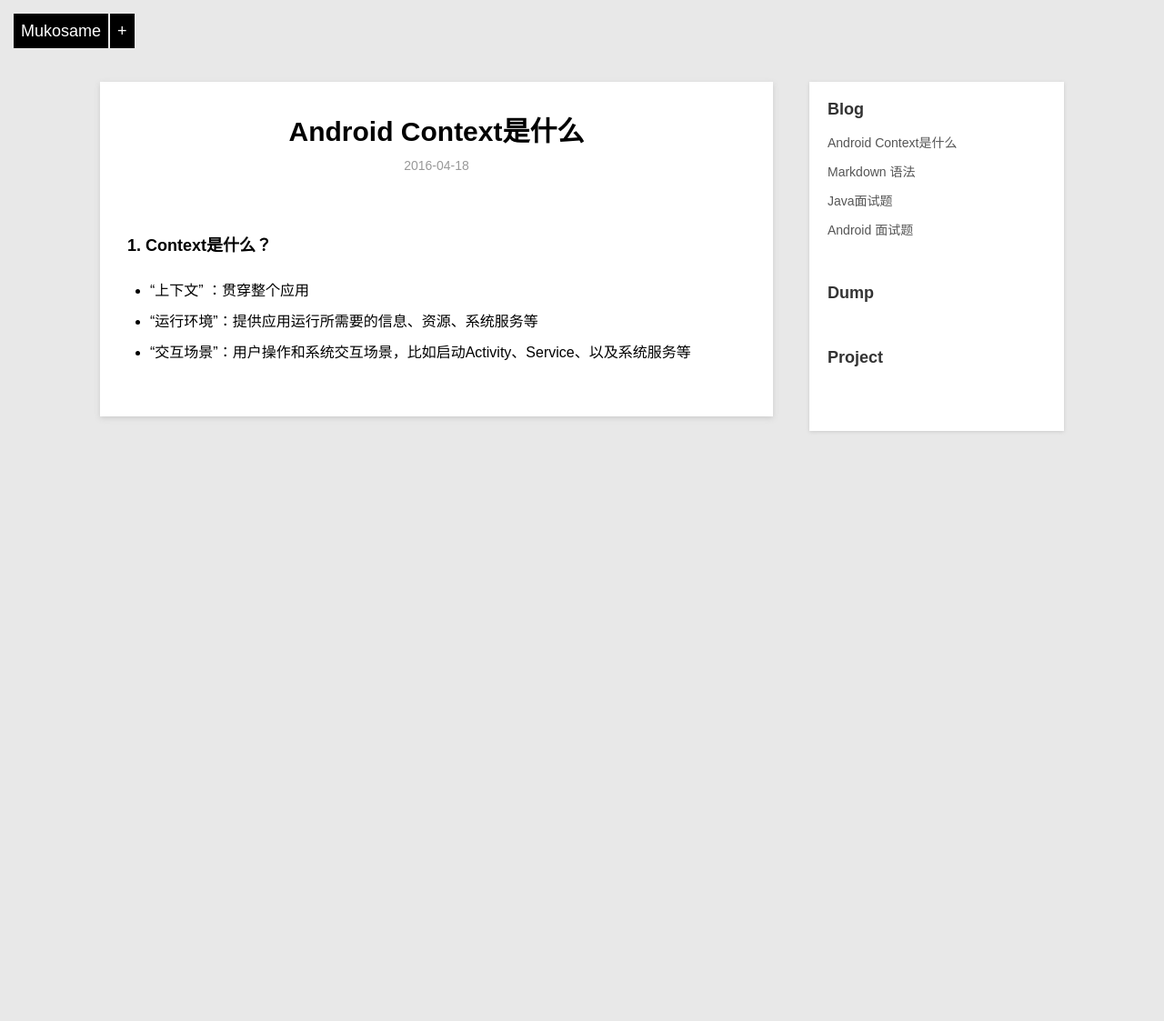
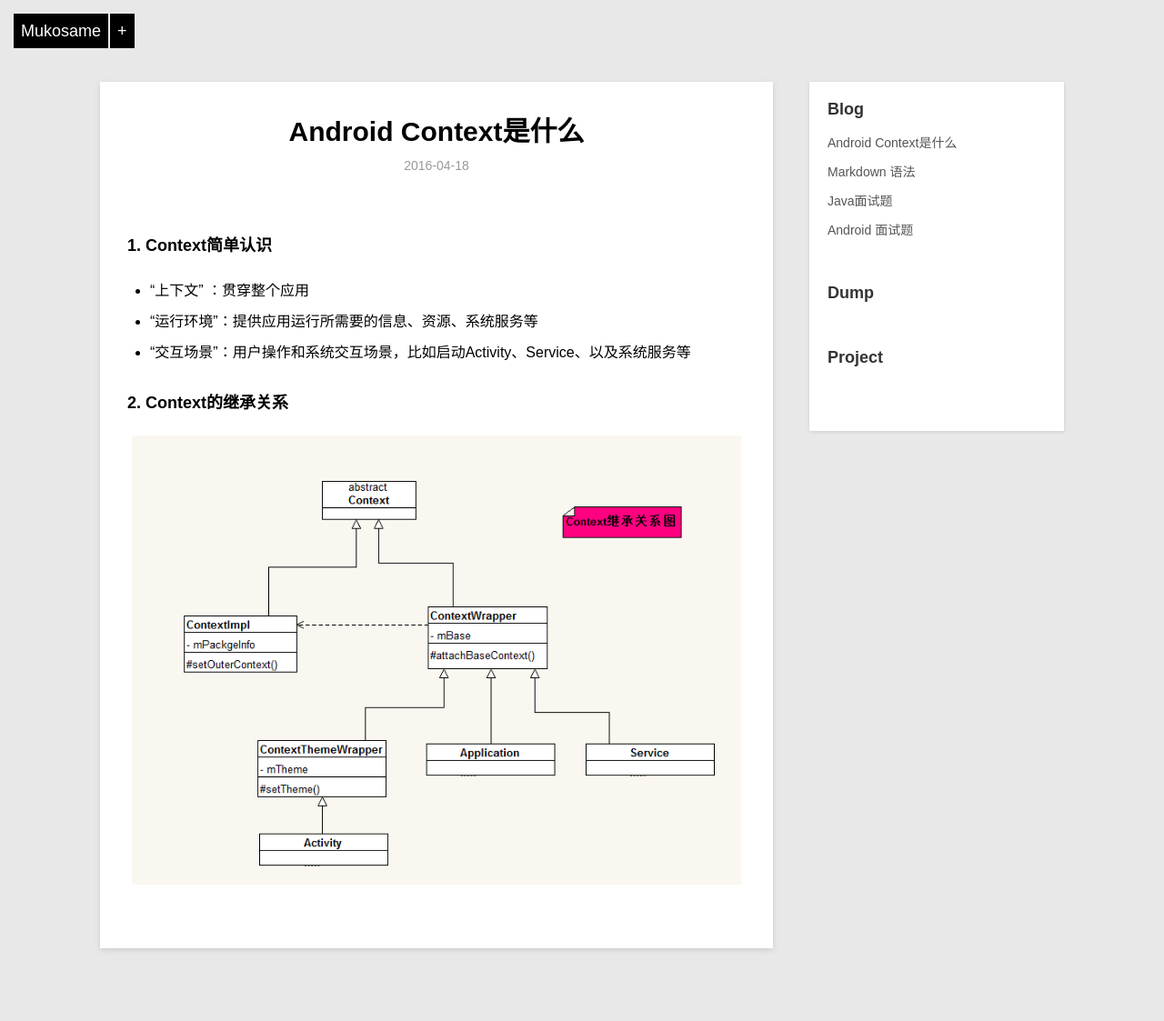
Before and after one commit to zuoqx/zuoqx.github.com, a Jekyll site: the page built from _posts/blog/2016-04-18-Android Context是什么.md, in a window 1280 px wide. Shown: the whole page at 91% size. Built offline with Jekyll 4.4.1, drawn with Linux system fonts in a browser that asks for light colours; comment, search, counter and statistics services are not loaded; before the commit the page ends 900 px from its top, so only the background shows below that.

Commit message:
add android context file

```diff
--- a/_posts/blog/2016-04-18-Android Context是什么.md
+++ b/_posts/blog/2016-04-18-Android Context是什么.md
@@ -6,7 +6,11 @@ category: blog
 ---
 
 
-### 1. Context是什么？
+### 1. Context简单认识
 * "上下文" ：贯穿整个应用
 * "运行环境"：提供应用运行所需要的信息、资源、系统服务等
 * "交互场景"：用户操作和系统交互场景，比如启动Activity、Service、以及系统服务等
+
+### 2. Context的继承关系
+
+![继承图](/images/context.jpg)
```
